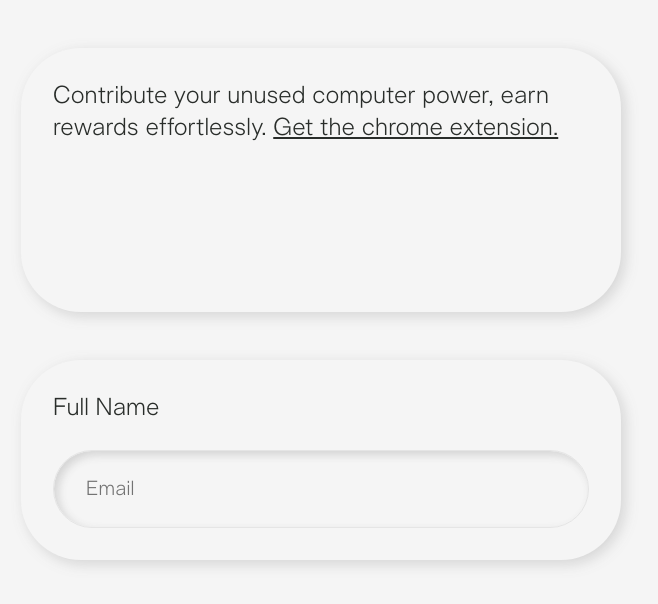
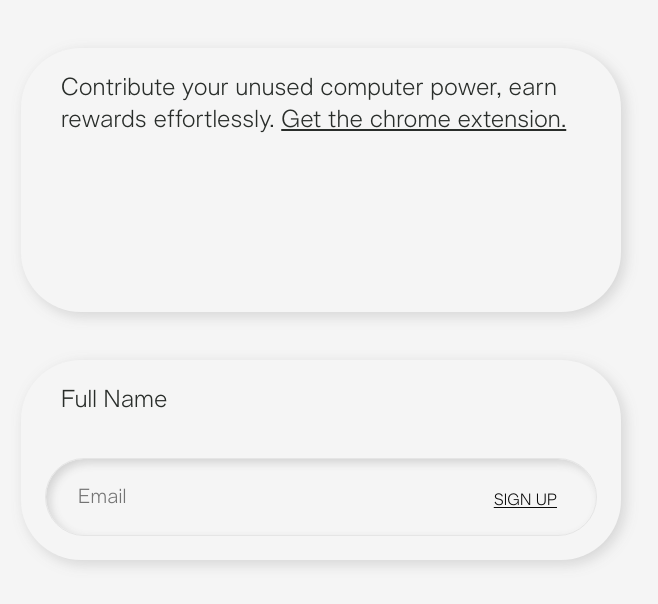
Before and after one commit to blocklessnetwork/bless-ui, a Next.js app: page /get-started in a window 1280 px wide. Shown: the top 604 px of the page, without its empty margins (319-977 px from the left). Built offline with nearby package versions, Linux system fonts and the light colour scheme.

Commit message:
Added link button to input.

```diff
--- a/src/app/get-started/page.tsx
+++ b/src/app/get-started/page.tsx
@@ -5,18 +5,19 @@ import * as React from 'react'
 export default function GetStartedPage() {
 	return (
 		<div className="flex-1 items-center justify-items-center p-12 bg-slate">
-			<div className="p-8 mb-12 bg-slate w-[600px] h-[264px] rounded-60 drop-shadow-main">
-				<p className="text-2xl text-charcoal">
+			<div className="p-6 mb-12 bg-slate w-[600px] h-[264px] rounded-60 drop-shadow-main">
+				<p className="text-2xl text-charcoal px-4">
 					Contribute your unused computer power, earn rewards effortlessly.{' '}
 					<Link href="https://chromewebstore.google.com/category/extensions" target="_blank">
 						Get the chrome extension.
 					</Link>
 				</p>
 			</div>
-			<div className="m-auto p-8 bg-slate w-[600px] h-[200px] rounded-60 drop-shadow-main">
+			<div className="p-6 bg-slate w-[600px] h-[200px] rounded-60 drop-shadow-main">
 				<div className="relative h-full">
-					<p className="text-2xl text-charcoal">Full Name</p>
+					<p className="text-2xl text-charcoal px-4">Full Name</p>
 					<Input className="absolute bottom-0" placeholder="Email" />
+					<Link className="absolute right-10 bottom-6" href="/">SIGN UP</Link>
 				</div>
 			</div>
 		</div>
```
